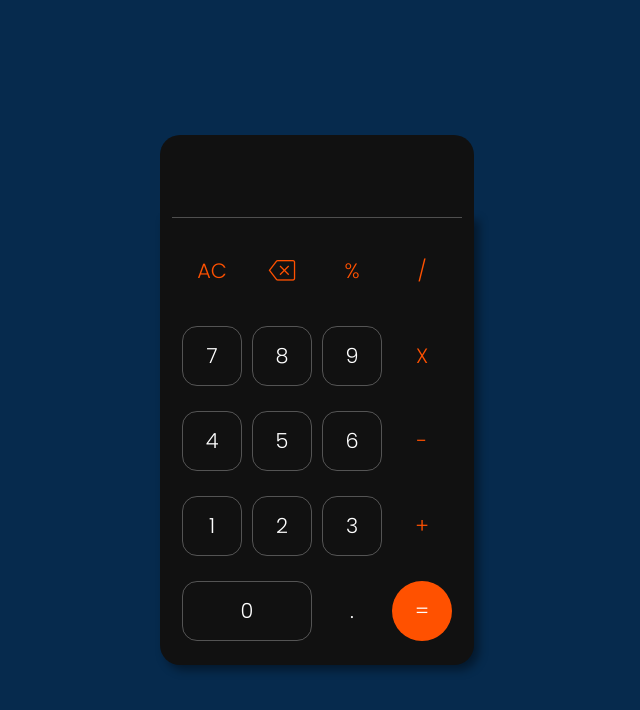
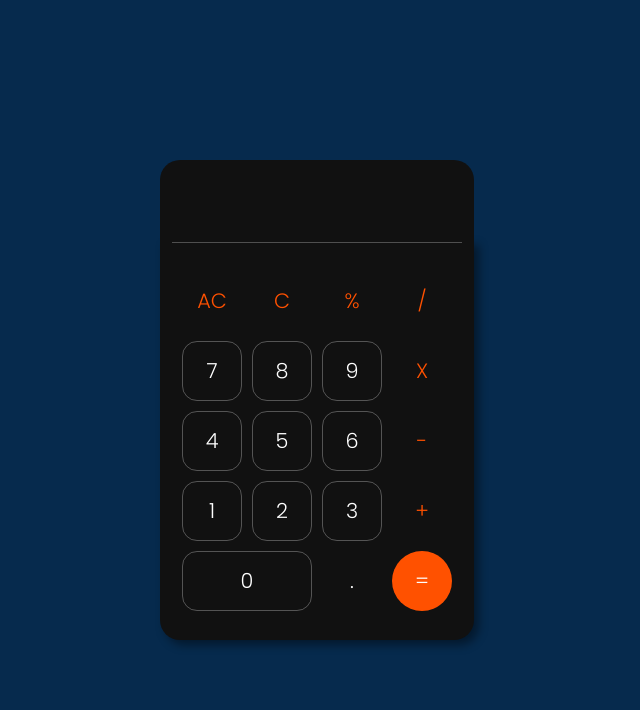
Before and after one commit to WillianOL/Calculadora-JS, a plain HTML site: page assets/index.html in a window 1280 px wide. Both pictures are taken after a click on the element "AC". Shown: the whole page, without its empty margins (323-963 px from the left). Drawn offline with nearby package versions, Linux system fonts and the light colour scheme.

Commit message:
Atualizações

```diff
--- a/assets/index.html
+++ b/assets/index.html
@@ -17,7 +17,7 @@
             <tbody>
                 <tr>
                     <td class="btn btnApagar btnCaracter">AC</td>
-                    <td class="btn btnApagar btnCaracter apagarCaracter"><i class="material-symbols-outlined ">backspace</i></td>
+                    <td class="btn btnApagar btnCaracter apagarCaracter">C</td>
                     <td class="btn btnCaracter">%</td>
                     <td class="btn btnCaracter">/</td>
                 </tr>
--- a/assets/index.js
+++ b/assets/index.js
@@ -8,7 +8,7 @@ function adicionarCaracters(event) {
     if (
         botaoClicado == "=" ||
         botaoClicado == "AC" ||
-        botaoClicado == "backspace"
+        botaoClicado == "C"
     ) {
         apagarCaracters(botaoClicado);
         return;
@@ -21,7 +21,9 @@ function apagarCaracters(btn) {
     const totalCaracters = telaResultado.innerHTML;
     if (btn == "AC") {
         telaResultado.innerHTML = "";
-    } else if (btn == "backspace") {
+    }
+
+    if (btn == "C") {
         const removeUltimoCaracter = totalCaracters.substring(0, totalCaracters.length - 1);
         telaResultado.innerHTML = removeUltimoCaracter;
     }
--- a/styles/index.css
+++ b/styles/index.css
@@ -15,7 +15,7 @@ body{
 
 .calculadora{
     width: 300px;
-    height: 450px;
+    height: 400px;
     padding: 0px 10px;
     border-radius: 0px 0px 20px 20px;
     background-color: rgb(17, 17, 17);
@@ -26,7 +26,7 @@ body{
 .calculadora tbody{
     display: flex;
     flex-direction: column;
-    gap: 25px;
+    gap: 10px;
     padding: 0px 10px;
     justify-content: center;
     align-items: center;
```
